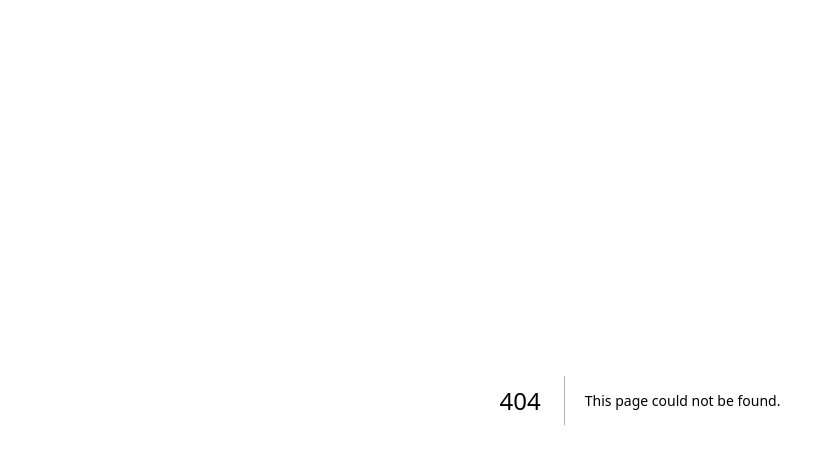
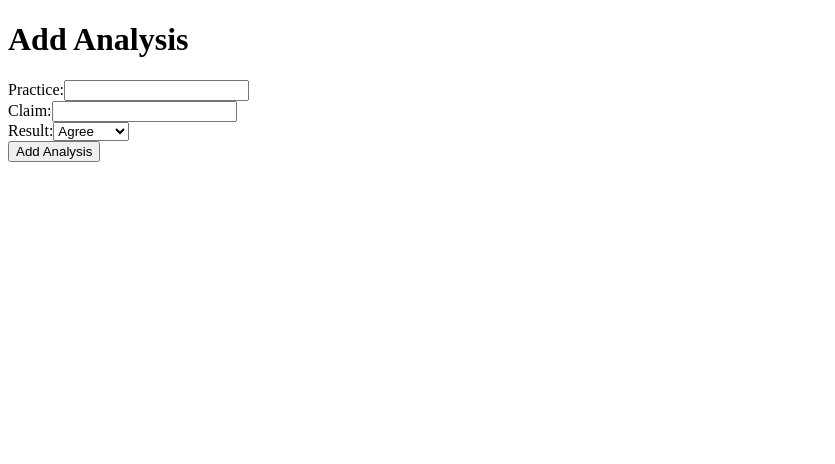
Before and after one commit to fedch/CISE_SPEED, a Next.js app in the folder frontend/: page /articles/1/analysis in a window 1280 px wide. Before the commit this address had no page. Shown: the top 464 px of the page, without its empty margins (0-835 px from the left). Built offline with nearby package versions, Linux system fonts and the light colour scheme.

Commit message:
Add a page to input and article analysis and store it in the db

```diff
--- a/frontend/src/pages/api/articles/articles.js
+++ b/frontend/src/pages/api/articles/articles.js
@@ -1,7 +1,7 @@
 export default async function handler(req, res) {
   if (req.method === "GET") {
     try {
-      const response = await fetch(`${process.env.NEXT_PUBLIC_API_URL}/articles/articles`, {
+      const response = await fetch(`${process.env.NEXT_PUBLIC_API_URL}/articles`, {
         method: "GET",
         headers: {
           "Content-Type": "application/json",
--- /dev/null
+++ b/frontend/src/pages/api/articles/mock-articles.js
@@ -0,0 +1,101 @@
+import { useEffect, useState } from 'react';
+
+export default function Articles() {
+  const [articles, setArticles] = useState([]);
+  const [loading, setLoading] = useState(true);
+  const [error, setError] = useState('');
+
+  useEffect(() => {
+    const fetchArticles = async () => {
+      try {
+        const response = await fetch(`${process.env.NEXT_PUBLIC_API_URL}/articles`);
+        if (!response.ok) {
+          throw new Error('Failed to fetch articles');
+        }
+        const data = await response.json();
+        setArticles(data);
+      } catch (err) {
+        setError(err.message);
+      } finally {
+        setLoading(false);
+      }
+    };
+
+    fetchArticles();
+  }, []);
+
+  if (loading) {
+    return <div>Loading articles...</div>;
+  }
+
+  if (error) {
+    return <div>Error: {error}</div>;
+  }
+
+  return (
+    <div className="container">
+      <h1>Articles</h1>
+      <table>
+        <thead>
+          <tr>
+            <th>Title</th>
+            <th>Author</th>
+            <th>Publication Date</th>
+            <th>DOI</th>
+            <th>Abstract</th>
+            <th>Link</th>
+          </tr>
+        </thead>
+        <tbody>
+          {articles.map((article, index) => (
+            <tr key={index}>
+              <td>{article.title}</td>
+              <td>{article.author}</td>
+              <td>{new Date(article.publicationDate).toLocaleDateString()}</td>
+              <td>
+                <a
+                  href={`https://pubmed.ncbi.nlm.nih.gov/${article.DOI}`}
+                  target="_blank"
+                  rel="noopener noreferrer"
+                >
+                  {article.DOI}
+                </a>
+              </td>
+              <td>{article.abstract}</td>
+              <td>
+                <a href={article.link} target="_blank" rel="noopener noreferrer">
+                  Full Article
+                </a>
+              </td>
+            </tr>
+          ))}
+        </tbody>
+      </table>
+
+      <style jsx>{`
+        .container {
+          padding: 2rem;
+        }
+        table {
+          width: 100%;
+          border-collapse: collapse;
+        }
+        th,
+        td {
+          padding: 1rem;
+          border: 1px solid #ccc;
+        }
+        th {
+          background-color: #f4f4f4;
+        }
+        a {
+          color: #0070f3;
+          text-decoration: none;
+        }
+        a:hover {
+          text-decoration: underline;
+        }
+      `}</style>
+    </div>
+  );
+}
--- a/frontend/src/pages/articles/[id].tsx
+++ b/frontend/src/pages/articles/[id].tsx
@@ -70,8 +70,12 @@ const ArticleDetail: React.FC = () => {
       <p><strong>DOI:</strong> {article.DOI}</p>
       <p><strong>Abstract:</strong> {article.abstract}</p>
       <p><strong>Upload Date:</strong> {article.uploadDate}</p>
-      <Link href={article.link} className="text-blue-500 underline mt-4 block" target="_blank" rel="noopener noreferrer">
+      <Link href={`https://doi.org/${article.DOI}`} className="text-blue-500 underline mt-4 block" target="_blank" rel="noopener noreferrer">
         Read Full Article
+      </Link>
+      {/* Link to a page with analysis */}
+      <Link href={`/articles/${id}/analysis`} className="text-blue-500 underline mt-4 block">
+        View Analysis
       </Link>
 
       {/* 文章评论区 */}
--- /dev/null
+++ b/frontend/src/pages/articles/[id]/analysis.js
@@ -0,0 +1,82 @@
+import { useState } from 'react';
+import { useRouter } from 'next/router';
+
+export default function Analysis() {
+  const [practice, setPractice] = useState('');
+  const [claim, setClaim] = useState('');
+  const [result, setResult] = useState('agree');
+  const [loading, setLoading] = useState(false);
+  const [error, setError] = useState('');
+  const router = useRouter();
+
+  const handleSubmit = async (e) => {
+    e.preventDefault();
+    setLoading(true);
+    setError('');
+
+    try {
+      const response = await fetch(
+        `${process.env.NEXT_PUBLIC_API_URL}/articles/${router.query.id}/analysis`,
+        {
+          method: 'POST',
+          headers: {
+            'Content-Type': 'application/json',
+          },
+          body: JSON.stringify({ practice, claim, result }),
+        }
+      );
+
+      if (!response.ok) {
+        throw new Error('Failed to add analysis');
+      }
+
+      // Redirect back to the article page after successful submission
+      router.push(`/articles/${router.query.id}`);
+    } catch (error) {
+      setError(error.message);
+      setLoading(false);
+    }
+  };
+
+  return (
+    <div className="container">
+      <h1>Add Analysis</h1>
+      <form onSubmit={handleSubmit}>
+        <div>
+          <label htmlFor="practice">Practice:</label>
+          <input
+            type="text"
+            id="practice"
+            value={practice}
+            onChange={(e) => setPractice(e.target.value)}
+          />
+        </div>
+        <div>
+          <label htmlFor="claim">Claim:</label>
+          <input
+            type="text"
+            id="claim"
+            value={claim}
+            onChange={(e) => setClaim(e.target.value)}
+          />
+        </div>
+        <div>
+          <label htmlFor="result">Result:</label>
+          <select
+            id="result"
+            value={result}
+            onChange={(e) => setResult(e.target.value)}
+          >
+            <option value="agree">Agree</option>
+            <option value="disagree">Disagree</option>
+            <option value="neutral">Neutral</option>
+          </select>
+        </div>
+        <button type="submit" disabled={loading}>
+          {loading ? 'Loading...' : 'Add Analysis'}
+        </button>
+        {error && <div style={{ color: 'red' }}>Error: {error}</div>}
+      </form>
+    </div>
+  );
+}
```
Also changed, not shown: frontend/src/pages/index.js (+13 -5 lines).
